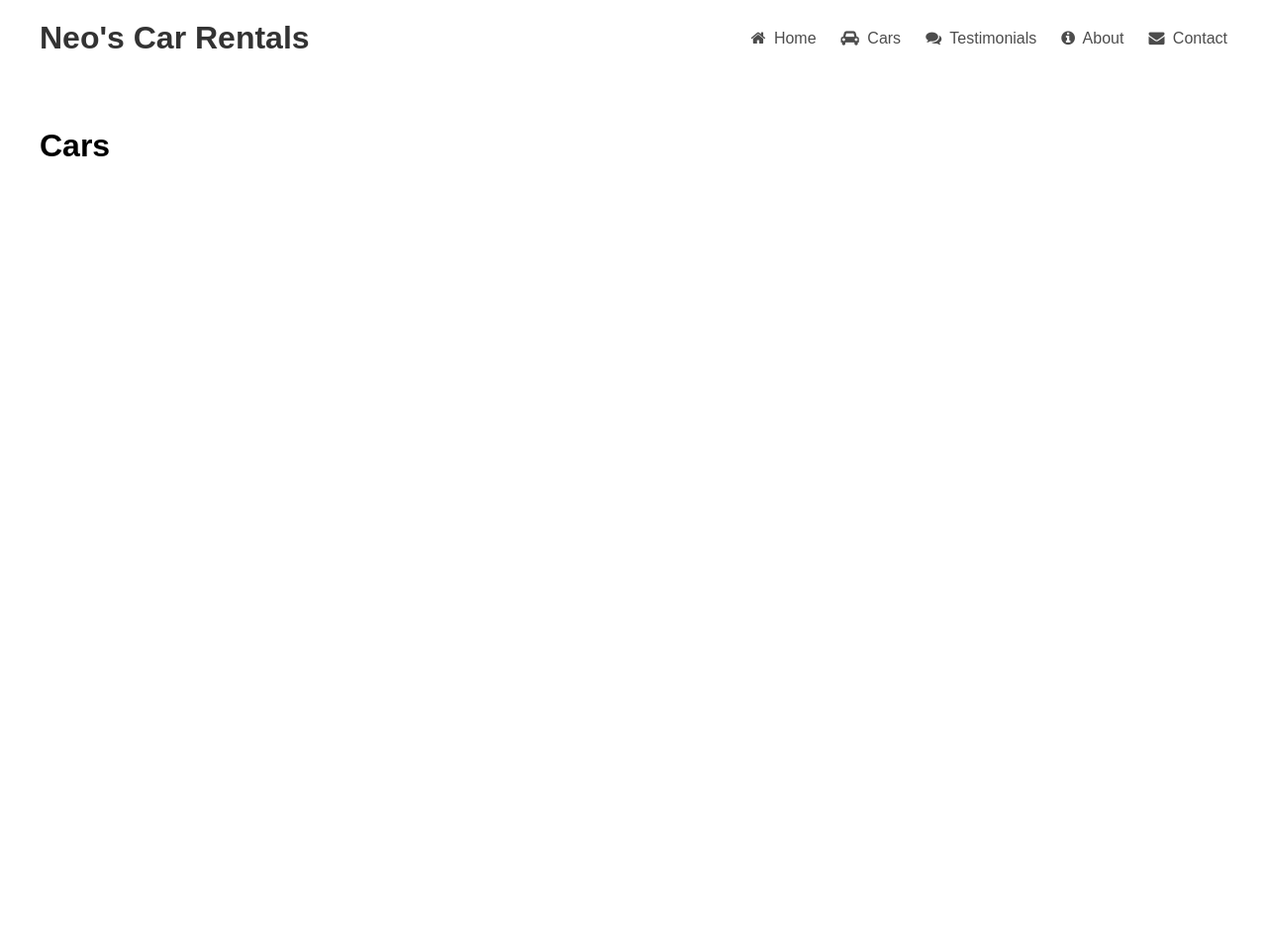
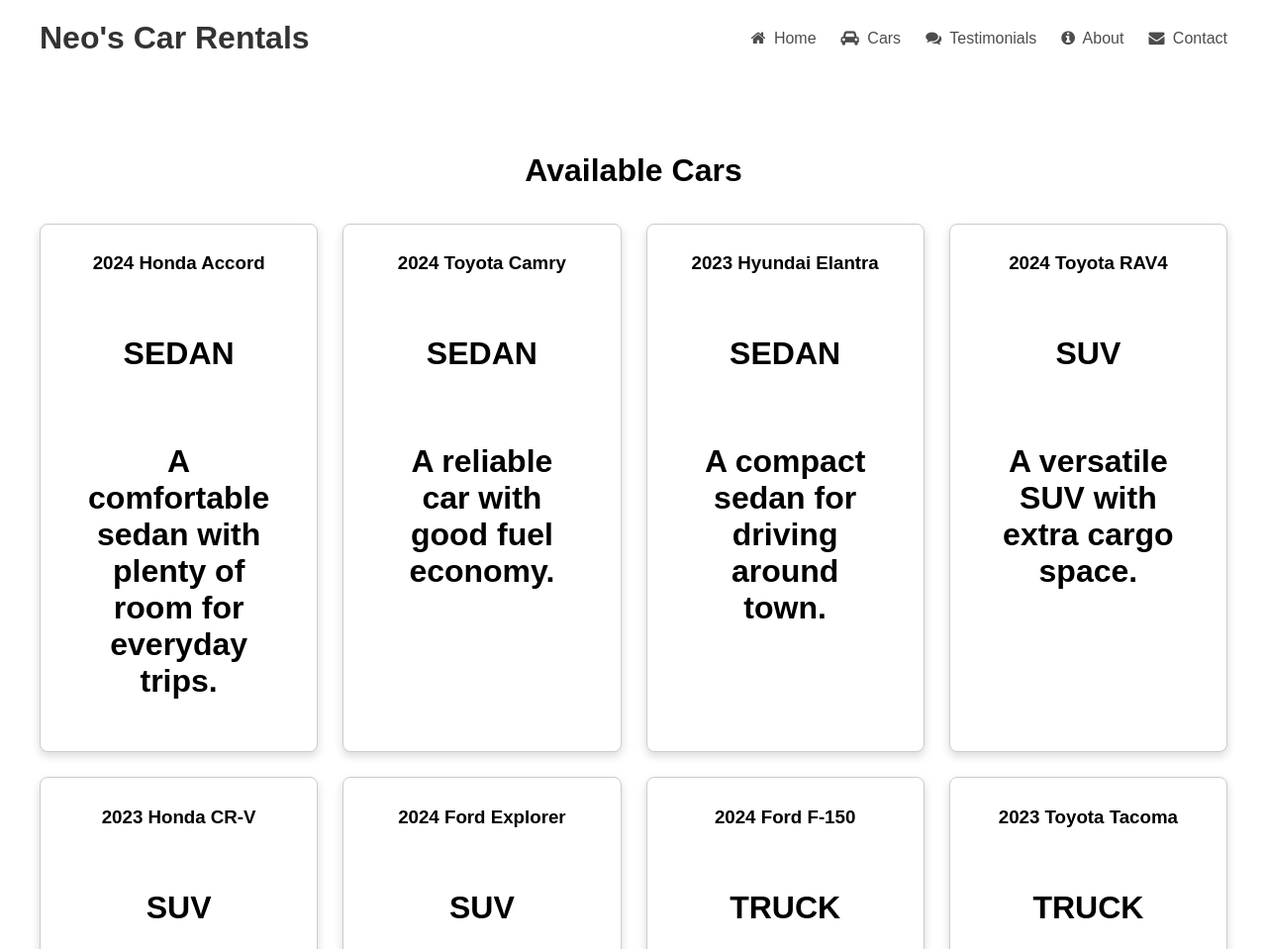
Before and after one commit to sharkot/CWI-SWDV-116-NEOPereyra, a plain HTML site: page cars.html in a window 1280 px wide. Shown: the top 959 px of the page at 99% size. Before the commit the page ends 800 px from the top, so only its background shows below. Drawn offline with Linux system fonts and the light colour scheme.

Commit message:
Display rental car results when the page loads

```diff
--- a/cars.html
+++ b/cars.html
@@ -28,9 +28,16 @@
     </header>
 
     <main>
-        <p>Cars</p>
+        <section class="featured">
+            <h2>Available Cars</h2>
+            <div id="car-list" class="car-container"></div>
+        </section>
     </main>
 
     <script src="script.js"></script>
+    <script src="main.js"></script>
+    <script>
+        document.addEventListener("DOMContentLoaded", listCars);
+    </script>
 </body>
 </html>
```
